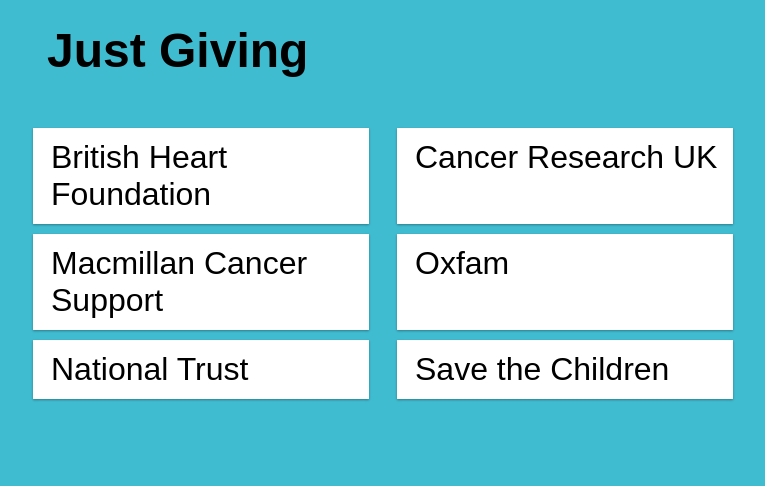
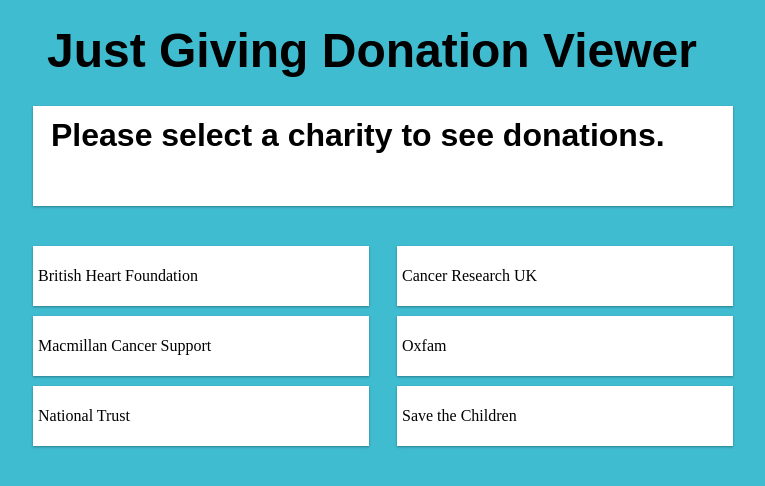
Before and after one commit to JustGivingArchive/recruitment-test-donations, a React app: page / in a window 1280 px wide. Shown: the top 486 px of the page, without its empty margins (257-1022 px from the left). Built offline with nearby package versions, Linux system fonts and the light colour scheme.

Commit message:
restructure some components

```diff
--- a/src/components/App.js
+++ b/src/components/App.js
@@ -57,10 +57,12 @@
     return (
       <div className="app">
         <div className="header">
-        <h1 className="main_title">Just Giving</h1>
-        {!this.state.dropDown && <SeeMore toggle={this.toggleDropDown} />}
+        <h1 className="main_title">Just Giving Donation Viewer</h1>
         </div>
-        <Content select={this.newCharity} {...this.state} />
+        <Content
+          toggle={this.toggleDropDown}
+          select={this.newCharity}
+          {...this.state} />
       </div>
     );
   }
--- a/src/components/Content.js
+++ b/src/components/Content.js
@@ -1,13 +1,18 @@
 import React from 'react';
+
 import Charity from './charity/Charity.js';
 import Donations from './donations/Donations.js';
 import CharitySelector from './charity/Charityselector.js';
+import Intro from './Intro.js';
+import SeeMore from './Seemore.js'
 
 const Content = (props) => {
-  console.log(props);
   if (props.dropDown) {
     return (
-      <CharitySelector select={props.select} />
+      <div>
+        <Intro />
+        <CharitySelector select={props.select} />
+      </div>
     )
   }
 
@@ -16,14 +21,13 @@
       <div>
         <Charity info={props.charityInfo} />
         <Donations donations={props.donations} />
+        {!props.dropDown && <SeeMore toggle={() => props.toggle()} />}
       </div>
     );
   }
 
   return (
-      <div className="main_container">
-        <h2 className="subtitle">Loading</h2>
-      </div>
+      <div className="loader"></div>
   );
 };
 
--- /dev/null
+++ b/src/components/Intro.js
@@ -0,0 +1,13 @@
+import React from 'react';
+
+const Intro = () => {
+  return (
+    <div className="main_container">
+      <h2 className="subtitle">
+        Please select a charity to see donations.
+      </h2>
+    </div>
+  );
+};
+
+export default Intro;
--- a/src/components/Seemore.js
+++ b/src/components/Seemore.js
@@ -2,7 +2,9 @@
 
 const SeeMore = (props) => {
   return (
-    <h2 className="seemore" onClick={props.toggle}>See other Charities</h2>
+    <div onClick={props.toggle} className="panel hoverable">
+    <h2 className="paneltextlarge">See other Charities</h2>
+    </div>
   );
 };
 
--- a/src/components/charity/Charity.js
+++ b/src/components/charity/Charity.js
@@ -1,11 +1,10 @@
 import React from 'react';
-import '../../styles/charity/charity.scss';
 
 const Charity = ({ info }) => {
   const { charityName, charityDescription, charityWebsite } = info;
   return (
     <a href={charityWebsite}>
-    <div className="main_container">
+    <div className="main_container hoverable">
       <h2 className="subtitle">{charityName}</h2>
       <p className="charity_description">{charityDescription}</p>
     </div>
--- a/src/components/charity/CharitySelector.js
+++ b/src/components/charity/CharitySelector.js
@@ -32,7 +32,10 @@
   ];
   return (
     <div className="content_container">
-      {charitys.map((charity) => <IndividualCharity select={props.select} {...charity} />)}
+      {charitys.map((charity) => <IndividualCharity
+        key={charity.id}
+        select={props.select}
+        {...charity} />)}
     </div>
   );
 };
--- a/src/components/charity/IndividualCharity.js
+++ b/src/components/charity/IndividualCharity.js
@@ -2,8 +2,8 @@
 
 const IndividualCharity = ({ name, id, toggle, select }) => {
   return (
-    <div onClick={() => select(id)} className="panel">
-      <p className="subtitle">{name}</p>
+    <div onClick={() => select(id)} className="panel hoverable">
+      <p className="paneltextlarge">{name}</p>
     </div>
   );
 };
--- a/src/components/donations/Donations.js
+++ b/src/components/donations/Donations.js
@@ -7,7 +7,9 @@
 const Donations = ({ donations }) => {
   return (
     <div className="content_container">
-      {donations.map((donation) => <IndividualDonation {...donation} />)}
+      {donations.map((data, key) => <IndividualDonation
+        key={key}
+        {...data} />)}
     </div>
   );
 };
--- a/src/components/donations/IndividualDonation.js
+++ b/src/components/donations/IndividualDonation.js
@@ -3,9 +3,14 @@
 const IndividualDonation = ({amount, message, imageUrl}) => {
   return (
     <div className="panel">
-      <p>£{amount}</p>
-      <p>{message}</p>
-      <img alt="donor profile picture" src={imageUrl}></img>
+      <div className="donorinfo">
+      <p className="paneltextlarge">£{amount}</p>
+      <img
+        className="donorimage"
+        alt="donor profile picture"
+        src={imageUrl}></img>
+      </div>
+      <p className="paneltext donormessage">{message}</p>
     </div>
   );
 };
```
Also changed, not shown: 1 other file (tests, documents, lock files or other folders).
